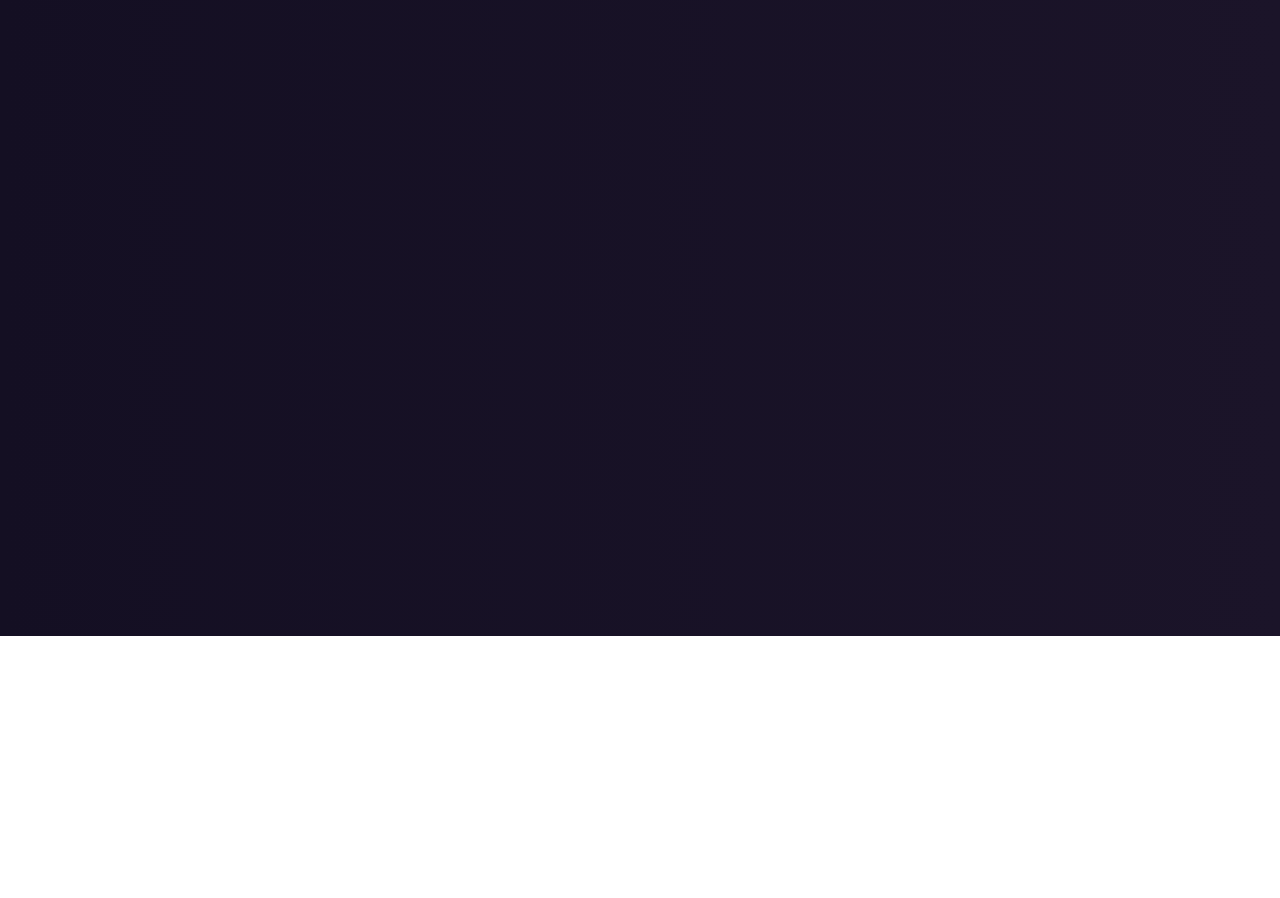
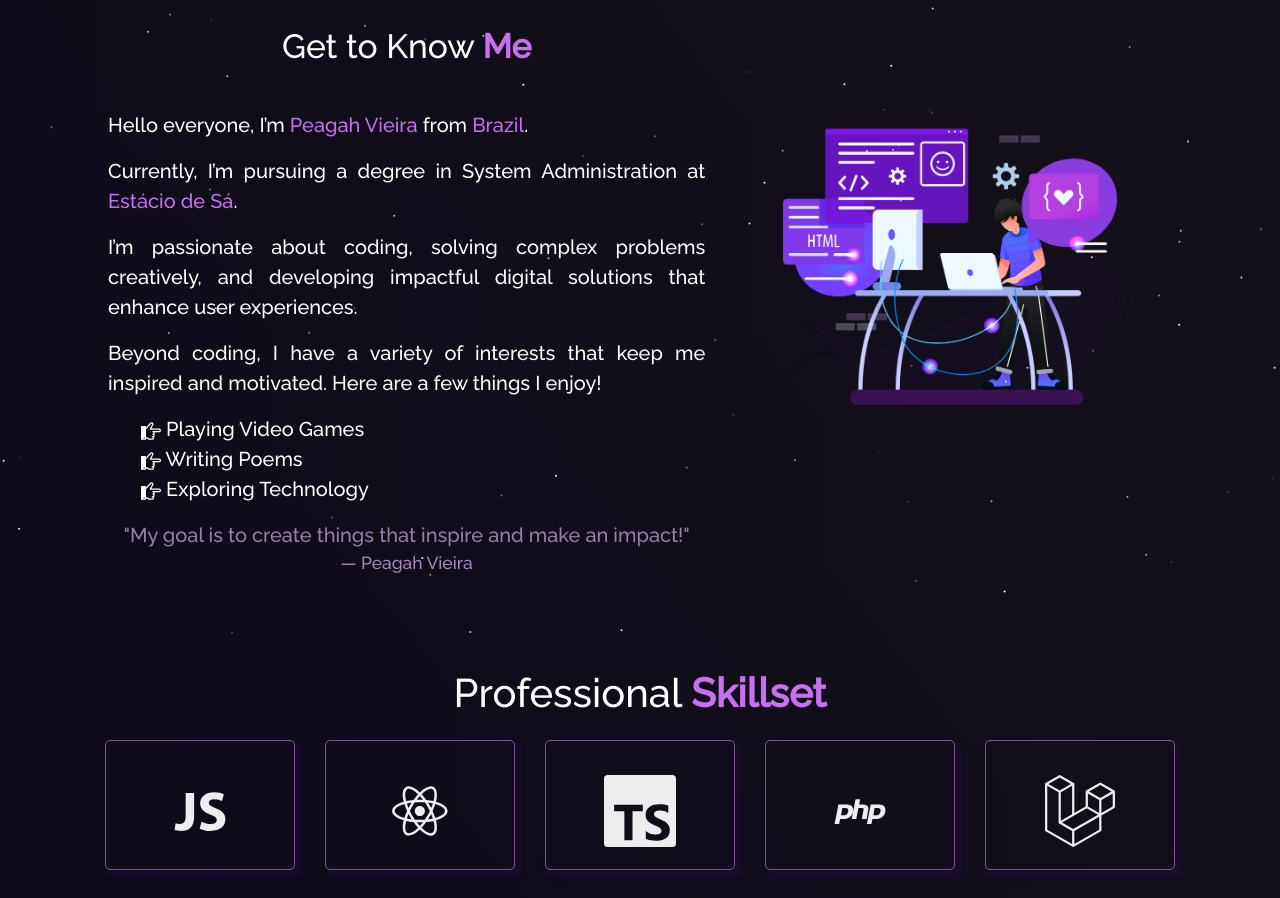
Before and after one commit to Peagah-Vieira/Porfolio, a React (Create React App) app: page /about in a window 1280 px wide. Shown: the part 164-1062 px from the top of the page. Before the commit the page ends 800 px from the top, so only its background shows below. Built offline with nearby package versions, Linux system fonts and the light colour scheme; the HTML template or start-up script is replaced by a standard one.

Commit message:
:sparkles: Pages/About-> Update

```diff
--- a/package.json
+++ b/package.json
@@ -14,6 +14,7 @@
     "react": "^18.3.1",
     "react-bootstrap": "^2.10.4",
     "react-dom": "^18.3.1",
+    "react-github-calendar": "^3.2.2",
     "react-icons": "^5.3.0",
     "react-parallax-tilt": "^1.7.239",
     "react-router-dom": "^6.26.2",
--- a/src/App.tsx
+++ b/src/App.tsx
@@ -7,7 +7,7 @@
 } from "react-router-dom";
 import Home from 'Pages/Home/Home';
 import Projects from 'Pages/Projects';
-import About from 'Pages/About';
+import About from 'Pages/About/About';
 import Resume from 'Pages/Resume';
 import NavbarLayout from 'Layouts/Navbar/NavbarLayout';
 import FooterLayout from 'Layouts/Footer/FooterLayout';
--- a/src/Pages/About.tsx
+++ /dev/null
@@ -1,7 +0,0 @@
-import React from "react";
-
-export default function About() {
-    return (
-        <h1>About</h1>
-    )
-}
--- /dev/null
+++ b/src/Pages/About/About.css
@@ -0,0 +1,61 @@
+/* --------- */
+/* About */
+/* --------- */
+
+.about-section {
+    position: relative !important;
+    padding-top: 150px !important;
+    padding-bottom: 30px !important;
+    background-image: var(--section-background-color) !important;
+    color: white !important;
+}
+
+.tech-icons {
+    font-size: 4.5em !important;
+    margin: 15px !important;
+    padding: 10px !important;
+    opacity: 0.93 !important;
+    border: 1.7px solid rgba(200, 137, 230, 0.637) !important;
+    vertical-align: middle !important;
+    text-align: center !important;
+    border-radius: 5px !important;
+    display: table !important;
+    box-shadow: 4px 5px 4px 3px rgba(89, 4, 168, 0.137) !important;
+    overflow: hidden !important;
+    transition: all 0.4s ease 0s !important;
+}
+
+@media (max-width: 767px) {
+    .tech-icons {
+        margin: 10px !important;
+    }
+}
+
+.tech-icons:hover {
+    transform: scale(1.05) !important;
+    overflow: hidden !important;
+    border: 2.2px solid rgba(197, 115, 230, 0.883) !important;
+}
+
+.tech-icon-images {
+    padding: 20px !important;
+    line-height: 1.6 !important;
+}
+
+.quote-card-view {
+    border: none !important;
+    color: white !important;
+    background-color: transparent !important;
+}
+
+.about-activity {
+    list-style: none !important;
+    text-align: left !important;
+    padding-left: 1px !important;
+}
+
+@media (max-width: 767px) {
+    .about-img {
+        padding-top: 0 !important;
+    }
+}
--- /dev/null
+++ b/src/Pages/About/About.tsx
@@ -0,0 +1,22 @@
+import React from "react";
+import { Container } from "react-bootstrap";
+import Particle from "Components/Particle";
+import "Pages/About/About.css";
+import AboutMeSection from "./AboutMeSection";
+import ProfessionalSection from "./ProfessionalSection";
+import ToolsSection from "./ToolsSection";
+import CommitsSection from "./CommitsSection";
+
+export default function About() {
+    return (
+        <Container fluid className="about-section">
+            <Particle />
+            <Container>
+                <AboutMeSection />
+                <ProfessionalSection />
+                <ToolsSection />
+                <CommitsSection />
+            </Container>
+        </Container>
+    )
+}
--- /dev/null
+++ b/src/Pages/About/AboutMeSection.tsx
@@ -0,0 +1,72 @@
+import React from "react";
+import { Row, Col } from "react-bootstrap";
+import laptopImg from "Assets/about.png";
+import Card from "react-bootstrap/Card";
+import { ImPointRight } from "react-icons/im";
+
+export default function AboutMeSection() {
+    return (
+        <section>
+            <Row style={{ justifyContent: "center", padding: "10px" }}>
+                <Col
+                    md={7}
+                    style={{
+                        justifyContent: "center",
+                        paddingTop: "30px",
+                        paddingBottom: "50px",
+                    }}
+                >
+                    <h1 style={{ fontSize: "2.1em", paddingBottom: "20px" }}>
+                        Get to Know <strong className="purple">Me</strong>
+                    </h1>
+                    <Card className="quote-card-view">
+                        <Card.Body>
+                            <blockquote className="blockquote mb-0">
+                                <div style={{ textAlign: "justify" }}>
+                                    <p>
+                                        Hello everyone, I’m <span className="purple">Peagah Vieira</span> from <span className="purple">Brazil</span>.
+                                    </p>
+                                    <p>
+                                        Currently, I’m pursuing a degree in System Administration at <span className="purple">Estácio de Sá</span>.
+                                    </p>
+                                    <p>
+                                        I’m passionate about coding, solving complex problems creatively, and developing impactful digital solutions that enhance user experiences.
+                                    </p>
+                                    <p>
+                                        Beyond coding, I have a variety of interests that keep me inspired and motivated. Here are a few things I enjoy!
+                                    </p>
+                                </div>
+                                <div>
+                                    <ul>
+                                        <li className="about-activity">
+                                            <ImPointRight /> Playing Video Games
+                                        </li>
+                                        <li className="about-activity">
+                                            <ImPointRight /> Writing Poems
+                                        </li>
+                                        <li className="about-activity">
+                                            <ImPointRight /> Exploring Technology
+                                        </li>
+                                    </ul>
+                                </div>
+                                <div>
+                                    <p style={{ color: "rgb(155 126 172)" }}>
+                                        "My goal is to create things that inspire and make an impact!"{" "}
+                                    </p>
+                                    <footer className="blockquote-footer">Peagah Vieira</footer>
+                                </div>
+                            </blockquote>
+                        </Card.Body>
+                    </Card>
+                </Col>
+                <Col
+                    md={5}
+                    style={{ paddingTop: "120px", paddingBottom: "50px" }}
+                    className="about-img"
+                >
+                    <img src={laptopImg} alt="about" className="img-fluid" />
+                </Col>
+            </Row>
+        </section>
+    )
+}
--- /dev/null
+++ b/src/Pages/About/CommitsSection.tsx
@@ -0,0 +1,22 @@
+import React from "react";
+import { Row } from "react-bootstrap";
+import GitHubCalendar from "react-github-calendar";
+
+export default function CommitsSection() {
+    return (
+        <section>
+            <Row style={{ justifyContent: "center", paddingBottom: "10px" }}>
+                <h1 className="project-heading" style={{ paddingBottom: "20px" }}>
+                    Days I <strong className="purple">Code</strong>
+                </h1>
+                <GitHubCalendar
+                    username="Peagah-Vieira"
+                    blockSize={15}
+                    blockMargin={5}
+                    color="#c084f5"
+                    fontSize={16}
+                />
+            </Row>
+        </section>
+    )
+}
--- /dev/null
+++ b/src/Pages/About/ProfessionalSection.tsx
@@ -0,0 +1,59 @@
+import React from "react";
+import { Row, Col } from "react-bootstrap";
+import {
+    DiJavascript1,
+    DiReact,
+    DiMongodb,
+    DiPython,
+    DiPhp,
+} from "react-icons/di";
+import {
+    SiPostgresql,
+    SiTypescript,
+    SiLaravel,
+    SiTailwindcss,
+    SiDjango,
+} from "react-icons/si";
+
+export default function ProfessionalSection() {
+    return (
+        <section>
+            <h1 className="project-heading">
+                Professional <strong className="purple">Skillset </strong>
+            </h1>
+            <Row style={{ justifyContent: "center", paddingBottom: "50px" }}>
+                <Col xs={4} md={2} className="tech-icons">
+                    <DiJavascript1 />  {/* JavaScript */}
+                </Col>
+                <Col xs={4} md={2} className="tech-icons">
+                    <DiReact />  {/* React */}
+                </Col>
+                <Col xs={4} md={2} className="tech-icons">
+                    <SiTypescript />  {/* TypeScript */}
+                </Col>
+                <Col xs={4} md={2} className="tech-icons">
+                    <DiPhp />  {/* PHP */}
+                </Col>
+                <Col xs={4} md={2} className="tech-icons">
+                    <SiLaravel />  {/* Laravel */}
+                </Col>
+                <Col xs={4} md={2} className="tech-icons">
+                    <DiMongodb />  {/* MongoDB */}
+                </Col>
+                <Col xs={4} md={2} className="tech-icons">
+                    <SiPostgresql />  {/* PostgreSQL */}
+                </Col>
+                <Col xs={4} md={2} className="tech-icons">
+                    <SiTailwindcss />  {/* Tailwind CSS */}
+                </Col>
+                <Col xs={4} md={2} className="tech-icons">
+                    <DiPython />  {/* Python */}
+                </Col>
+                <Col xs={4} md={2} className="tech-icons">
+                    <SiDjango />  {/* Django */}
+                </Col>
+            </Row>
+        </section>
+
+    )
+}
--- /dev/null
+++ b/src/Pages/About/ToolsSection.tsx
@@ -0,0 +1,37 @@
+import React from "react";
+import { Row, Col } from "react-bootstrap";
+import {
+    SiVisualstudiocode,
+    SiDocker,
+    SiLinux,
+    SiSelenium,
+    SiInsomnia,
+} from "react-icons/si";
+
+export default function ToolsSection() {
+    return (
+        <section>
+            <h1 className="project-heading">
+                <strong className="purple">Tools</strong> I use
+            </h1>
+            <Row style={{ justifyContent: "center", paddingBottom: "50px" }}>
+                <Col xs={4} md={2} className="tech-icons">
+                    <SiVisualstudiocode />  {/* VSCode */}
+                </Col>
+                <Col xs={4} md={2} className="tech-icons">
+                    <SiDocker />  {/* Docker */}
+                </Col>
+                <Col xs={4} md={2} className="tech-icons">
+                    <SiLinux />  {/* Linux */}
+                </Col>
+                <Col xs={4} md={2} className="tech-icons">
+                    <SiSelenium />  {/* Selenium */}
+                </Col>
+                <Col xs={4} md={2} className="tech-icons">
+                    <SiInsomnia />  {/* Insomnia */}
+                </Col>
+            </Row>
+        </section>
+
+    )
+}
```
Also changed, not shown: src/Assets/about.png (added), 1 other file (tests, documents, lock files or other folders).
